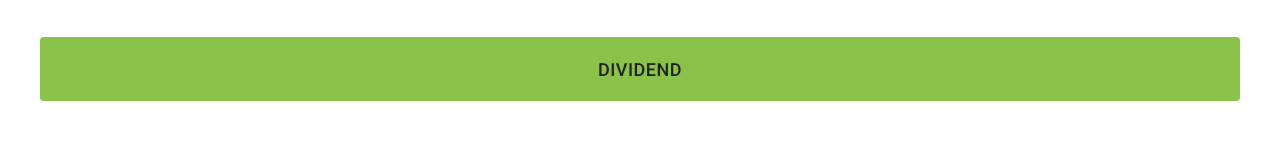
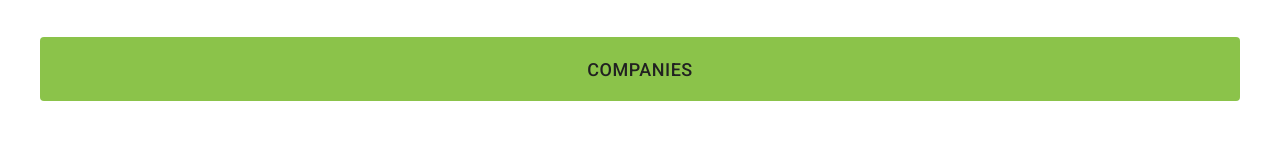
Before and after one commit to yoshikouki/dividend-notice, a Next.js app: page / in a window 1280 px wide. Shown: the part 163-307 px from the top of the page. Built offline with nearby package versions, Linux system fonts and the light colour scheme.

Commit message:
企業一覧ページのパスを変更したので諸々変更した

```diff
--- a/components/DividendList.tsx
+++ b/components/CompanyList.tsx
@@ -5,7 +5,7 @@ interface Props {
   data: AlphaVantageData[]
 }
 
-export const DividendList = (props: Props) => {
+export const CompanyList = (props: Props) => {
   return (
     <div className="dividendList">
       <table>
--- a/components/DividendPageTitle.tsx
+++ b/components/CompanyPageTitle.tsx
@@ -6,7 +6,7 @@ interface Props {
   metaData: AlphaVantageMetaData
 }
 
-export const DividendPageTitle = (props: Props) => {
+export const CompanyPageTitle = (props: Props) => {
   return (
     <div className="pageTitle">
       <Typography variant={'h2'}>{props.metaData.symbol}</Typography>
--- a/pages/dividend/index.tsx
+++ b/pages/companies/index.tsx
@@ -14,7 +14,7 @@ interface Props {
   companies: any[]
 }
 
-const Dividend = (props: Props) => {
+const Companies = (props: Props) => {
   const router = useRouter()
 
   const rows = props.companies
@@ -33,7 +33,7 @@ const Dividend = (props: Props) => {
           rows={rows}
           columns={columns}
           onRowClick={async (param) => {
-            let path = '/dividend/' + param.row.symbol
+            let path = '/companies/' + param.row.symbol
             await router.push(path)
           }}
         />
@@ -51,4 +51,4 @@ export const getStaticProps: GetStaticProps = async (context) => {
   }
 }
 
-export default Dividend
+export default Companies
--- a/pages/index.tsx
+++ b/pages/index.tsx
@@ -9,7 +9,7 @@ const Home = () => {
       <Typography variant={'h2'}>
         Welcome to <a href="https://dividend-notice.net">Dividend Notice</a>
       </Typography>
-      <LinkButton title={'Dividend'} path={'/dividend'} />
+      <LinkButton title={'Companies'} path={'/companies'} />
     </DefaultLayout>
   )
 }
```
Also changed, not shown: pages/companies/[symbol].tsx (renamed from pages/dividend/[symbol].tsx, +6 -6 lines).
